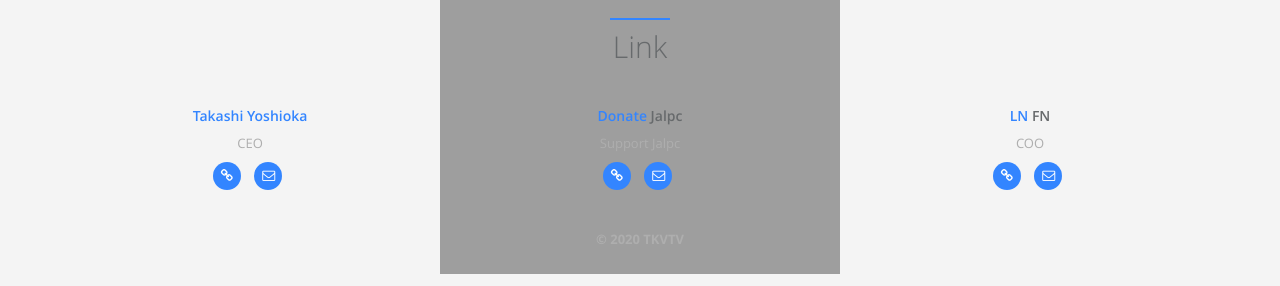
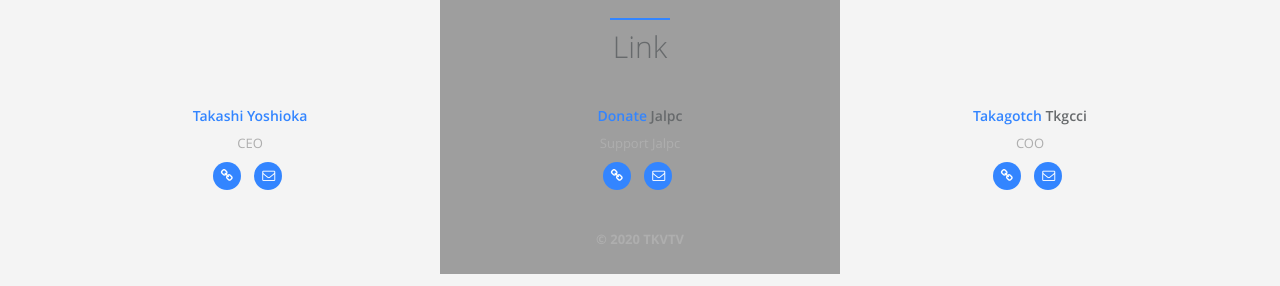
Before and after one commit to takagotch/o23829, a Jekyll site: the page built from index.html, in a window 1280 px wide and 900 px high, scrolled down 2448 px. Shown: the part 611-897 px from the top of the window. Built offline with Jekyll 4.4.1, drawn with Linux system fonts in a browser that asks for light colours.

Commit message:
Update links.yml

```diff
--- a/_data/index/links.yml
+++ b/_data/index/links.yml
@@ -11,8 +11,8 @@
   website: http://www.jarrekk.com/donate/
   email: me@jarrekk.com
 
-- last_name: LN
-  first_name: FN
+- last_name: Takagotch
+  first_name: Tkgcci
   desc: COO
-  website: https://github.com
-  email: coo@google.com
+  website: https://github.com/takagoch
+  email: fb.me@facebook.com
```
